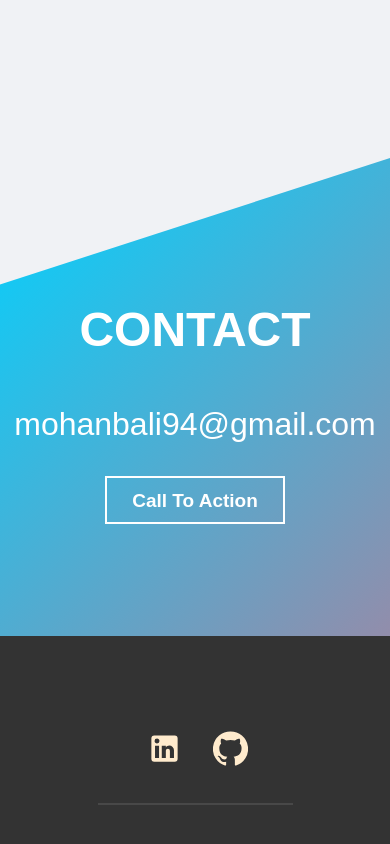
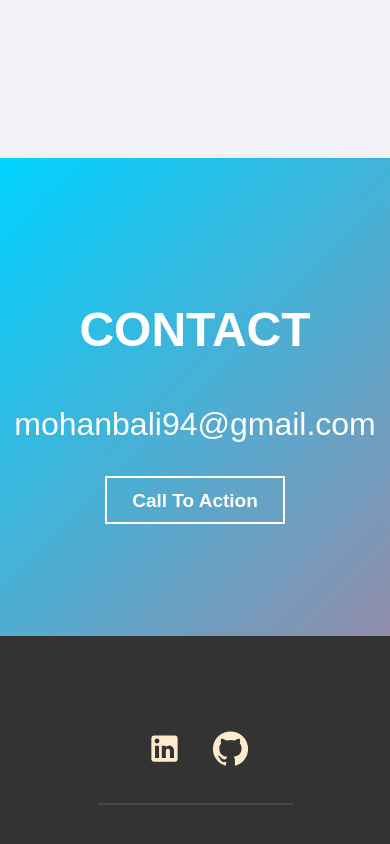
Before and after one commit to Moumenh/portfolio, a React (Create React App) app in the folder client/: page / in a window 390 px wide. Shown: the part 1073-1917 px from the top of the page. Built offline with nearby package versions, Linux system fonts and the light colour scheme; no server answers.

Commit message:
responsivness

```diff
--- a/client/src/Components/Contact/styles.css
+++ b/client/src/Components/Contact/styles.css
@@ -17,3 +17,10 @@
     font-size: 2rem;
     margin-bottom: 2.5rem;
 }
+
+@media only screen and (max-width: 738px) {
+    #contact{
+
+        clip-path:none;
+    }
+}
```
Also changed, not shown: client/src/Components/Footer/styles.css (line endings or trailing spaces), 1 other file (tests, documents, lock files or other folders).
